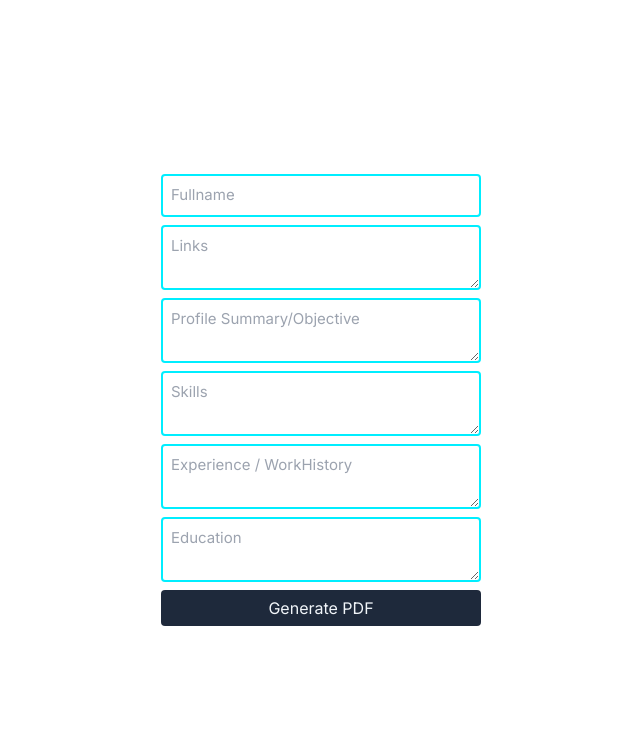
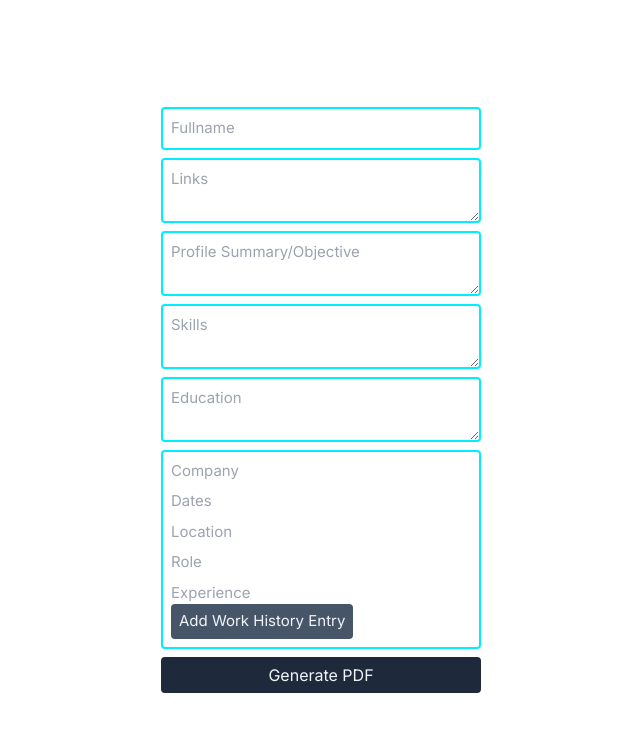
Before and after one commit to Olaowo5/PdfGen, a Next.js app: page /view-pdf-react-rendola in a window 1280 px wide. Shown: the top 732 px of the page, without its empty margins (319-959 px from the left). Built offline with nearby package versions, Linux system fonts and the light colour scheme; what @react-pdf/renderer would draw is missing.

Commit message:
Updated exp

```diff
--- a/app/view-pdf-react-rendola/page.tsx
+++ b/app/view-pdf-react-rendola/page.tsx
@@ -82,6 +82,36 @@ const styles = StyleSheet.create({
     fontSize: 10,
     fontStyle: "Nunito",
   },
+
+  workHistoryEntry: {
+
+    marginBottom: 5,
+  },
+  workHistoryHeader: {
+    display: 'flex',
+    flexDirection: 'row',
+    justifyContent: 'space-evenly',
+    marginBottom: 3,
+  },
+  workHistoryDetails: {
+    marginBottom: 3,
+  },
+  company: {
+    fontWeight: 'bold',
+    textDecoration: 'underline',
+  },
+  dates: {
+    fontWeight: 'semibold', // Semi-bold
+  },
+  location: {
+    fontStyle: 'italic',
+  },
+  role: {
+    fontWeight: 'bold',
+  },
+  exp: {
+    marginTop: 2, // Adjust spacing between work history details and experience
+  },
 });
 // Create Document Component
 const PDFView = ({
@@ -89,7 +119,8 @@ const PDFView = ({
     links, //links
     obj, //objective
     skills,
-    exp, //experience
+    workHistory,
+
     edu, //education
     // yearsOfExperience,
 }: {
@@ -97,8 +128,9 @@ const PDFView = ({
   links: string,
   obj: string,
   skills: string,
-  exp: string,
-  edu:string
+
+  edu:string,
+  workHistory: { company: string; dates: string; location: string; role: string; exp: string }[];
 
 }) => {
   /*
@@ -144,11 +176,24 @@ const PDFView = ({
           <Text style={styles.sectionDivider}/>
           {formattedSkills}
         </View>
-      <View style={styles.section}>
-        <Text style={styles.sectionHeader}>Experience:</Text>
-        <Text style={styles.sectionDivider}/>
-        <Text style={styles.content}>{exp}</Text>
-      </View>
+        <View style={styles.section}>
+          <Text style={styles.sectionHeader}>Work History/Experience:</Text>
+          <Text style={styles.sectionDivider}/>
+          {workHistory.map((entry, index) => (
+            <View key={index} style={styles.workHistoryEntry}>
+              <View style={styles.workHistoryHeader}>
+                <Text style={styles.role}>{entry.role}</Text>
+                <Text style={styles.company}>{entry.company}</Text>
+                <Text style={styles.location}>{entry.location}</Text>
+                <Text style={styles.dates}>{entry.dates}</Text>
+              </View>
+              <Text style={styles.exp}>{entry.exp}</Text>
+            </View>
+          ))}
+        </View>
+
+
+
       <View style={styles.section}>
         <Text style={styles.sectionHeader}>Education:</Text>
         <Text style={styles.sectionDivider}/>
@@ -167,13 +212,17 @@ const PDFCreatorPage = () => {
   const [links, setlinks] = useState("");
   const [object, setobj] = useState("");
   const [skills, setskills] = useState("");
-  const [expe, setHistory] = useState("");
+
   const [edu, setedu] = useState("");
+  // State for work history entries
+  const [workHistory, setWorkHistory] = useState([
+    { company: "", dates: "", location: "", role: "", exp: ""},
+  ]);
 
 
   const handleGeneratePDF = () => {
     if (!fullname  || !links || !object
-        || !skills || !expe || !edu
+        || !skills || !edu
     )
       return alert("All fields are required");
     setShowPdf(true);
@@ -189,6 +238,29 @@ const PDFCreatorPage = () => {
 
   return formattedText;
   }
+
+  // Define a type/interface for the work history entry
+interface WorkHistoryEntry {
+  company: string;
+  dates: string;
+  location: string;
+  role: string;
+  exp: string;
+}
+
+
+
+  // Function to add new work history entry
+  const addWorkHistoryEntry = () => {
+    setWorkHistory([...workHistory, { company: "", dates: "", location: "", role: "" , exp: ""}]);
+  };
+
+ // Function to handle changes in work history entry
+const handleWorkHistoryChange = (index: number, key: keyof WorkHistoryEntry, value: string) => {
+  const updatedWorkHistory = [...workHistory];
+  updatedWorkHistory[index][key] = value;
+  setWorkHistory(updatedWorkHistory);
+};
 
   const formatSkills = (inputText:string) =>{
   // Split the input text into lines
@@ -247,7 +319,7 @@ const focusStyles = `
             obj = {object}
             skills = {skills}
             edu = {edu}
-            exp = {expe}
+            workHistory={workHistory}
 
           />
           <PDFDownloadLink
@@ -259,7 +331,7 @@ const focusStyles = `
               obj = {object}
               skills = {skills}
               edu = {edu}
-              exp = {expe}
+              workHistory={workHistory}
               />
             }
             fileName='React_ola.pdf'
@@ -295,12 +367,7 @@ const focusStyles = `
             placeholder='Skills'
             onChange={(e) => setskills(formatSkills(e.target.value))}
           />
-          <textarea
-            // className={inputStyles}
-            style={additionalStyles}
-            placeholder='Experience / WorkHistory'
-            onChange={(e) => setHistory(e.target.value)}
-          />
+
 
          <textarea
            // className={inputStyles}
@@ -308,6 +375,53 @@ const focusStyles = `
             placeholder='Education'
             onChange={(e) => setedu(e.target.value)}
           />
+
+          <div  style={additionalStyles}>
+
+                  {/* Input fields for personal information */}
+                  {/* Input fields for work history */}
+                  {workHistory.map((entry, index) => (
+                    <div key={index} className="flex flex-col gap-2">
+                      <input
+                        type="text"
+                        placeholder="Company"
+                        value={entry.company}
+                        onChange={(e) => handleWorkHistoryChange(index, "company", e.target.value)}
+                      />
+                      <input
+                        type="text"
+                        placeholder="Dates"
+                        value={entry.dates}
+                        onChange={(e) => handleWorkHistoryChange(index, "dates", e.target.value)}
+                      />
+                      <input
+                        type="text"
+                        placeholder="Location"
+                        value={entry.location}
+                        onChange={(e) => handleWorkHistoryChange(index, "location", e.target.value)}
+                      />
+                      <input
+                        type="text"
+                        placeholder="Role"
+                        value={entry.role}
+                        onChange={(e) => handleWorkHistoryChange(index, "role", e.target.value)}
+                      />
+                      <input
+                        type="text"
+                        placeholder="Experience"
+                        value={entry.exp}
+                        onChange={(e) => handleWorkHistoryChange(index, "exp", e.target.value)}
+                      />
+                    </div>
+                  ))}
+                  {/* Button to add new work history entry */}
+                  <button onClick={addWorkHistoryEntry}
+                   className='bg-slate-600 px-2 py-1.5 rounded text-slate-100'
+                  >Add Work History Entry</button>
+
+
+
+              </div>
 
          <button
             onClick={handleGeneratePDF}
```
